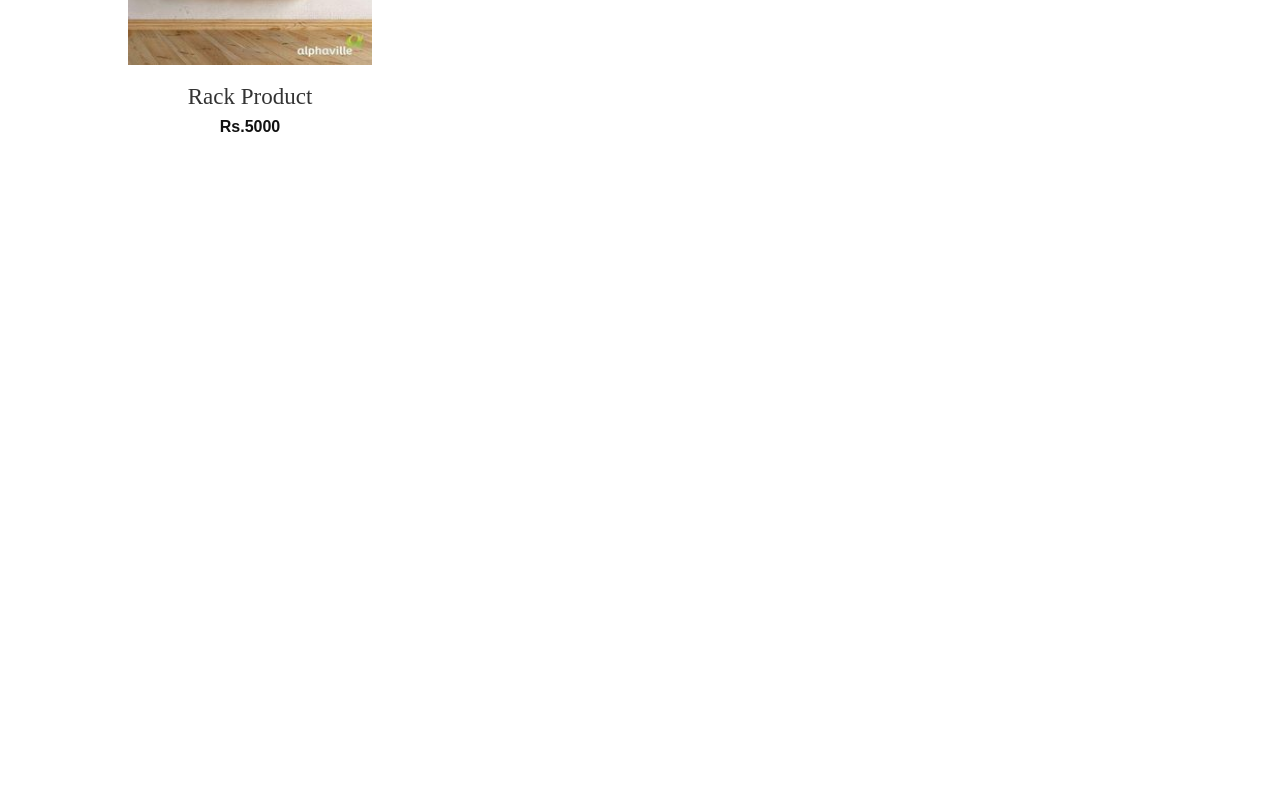
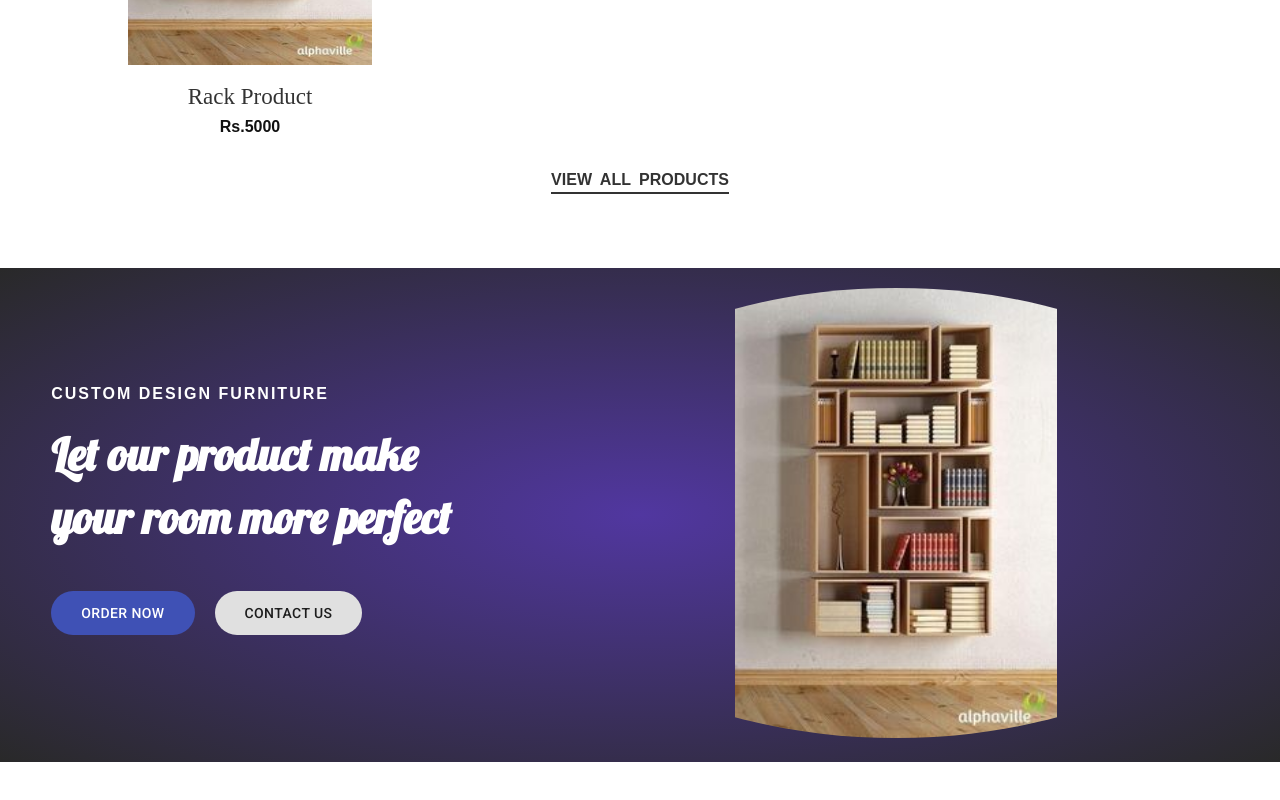
Before and after one commit to Sanjay-RD/Hamro-Furniture, a React (Create React App) app: page / in a window 1280 px wide. Shown: the part 1822-2622 px from the top of the page. Before the commit the page ends 1993 px from the top, so only its background shows below. Built offline with nearby package versions, Linux system fonts and the light colour scheme.

Commit message:
Custome Design Product Container

```diff
--- a/public/index.html
+++ b/public/index.html
@@ -17,7 +17,14 @@
       rel="stylesheet"
       href="https://fonts.googleapis.com/css?family=Roboto:300,400,500,700&display=swap"
     />
-
+    <!-- lobster fonts -->
+    <link rel="preconnect" href="https://fonts.googleapis.com" />
+    <link rel="preconnect" href="https://fonts.gstatic.com" crossorigin />
+    <link
+      href="https://fonts.googleapis.com/css2?family=Lobster&display=swap"
+      rel="stylesheet"
+    />
+    <!-- lobster fonts end -->
     <link
       rel="stylesheet"
       href="https://cdn.jsdelivr.net/npm/@fortawesome/fontawesome-free@5.15.3/css/fontawesome.min.css"
--- a/src/components/NewArrival.js
+++ b/src/components/NewArrival.js
@@ -125,6 +125,9 @@ const NewArrival = () => {
       {isActive4 && <Box products={newTableArrivalData} />}
       {isActive5 && <Box products={newRackArrivalData} />}
       {isActive6 && <Box products={newOtherArrivalData} />}
+      <div className="view__all">
+        <a href="#">View All Products</a>
+      </div>
     </div>
   );
 };
--- a/src/screens/HomeScreen.js
+++ b/src/screens/HomeScreen.js
@@ -2,8 +2,24 @@ import React from "react";
 import ImageSlider from "../components/ImageSlider";
 import NewArrival from "../components/NewArrival";
 import ProductCategory from "../components/ProductCategory";
+import { Button, makeStyles } from "@material-ui/core";
+
+import "../styles/CustomeStyles.css";
+
+import rack from "../images/category/rack.jpg";
+
+const useStyles = makeStyles((theme) => ({
+  btn: {
+    padding: "10px 30px",
+    borderRadius: "25px",
+    boxShadow: "none",
+    marginRight: "20px",
+    marginBottom: "10px",
+  },
+}));
 
 const HomeScreen = () => {
+  const classes = useStyles();
   return (
     <>
       <ImageSlider />
@@ -11,6 +27,31 @@ const HomeScreen = () => {
         <ProductCategory />
         <NewArrival />
       </div>
+      <div className="custom_design">
+        <div className="custom_content">
+          <div className="container">
+            <span className="custome-title">Custom Design Furniture</span>
+            <h2>Let our product make your room more perfect</h2>
+            <a href="#">
+              <Button
+                variant="contained"
+                color="primary"
+                className={classes.btn}
+              >
+                Order Now
+              </Button>
+            </a>
+            <a href="#">
+              <Button variant="contained" className={classes.btn}>
+                Contact Us
+              </Button>
+            </a>
+          </div>
+        </div>
+        <div className="custome-image">
+          <img src={rack} alt="rack.." />
+        </div>
+      </div>
     </>
   );
 };
--- /dev/null
+++ b/src/styles/CustomeStyles.css
@@ -0,0 +1,52 @@
+.custom_design {
+  display: flex;
+  background: radial-gradient(rgb(81 55 160), rgb(41 41 41));
+  align-items: center;
+  margin: 70px 0px;
+  padding: 20px 0px;
+}
+
+.custom_content {
+  flex-basis: 40%;
+}
+
+.custome-image {
+  flex-basis: 60%;
+}
+
+.custome-image img {
+  width: 100% !important;
+  height: 450px;
+  object-fit: contain;
+  border-radius: 50%;
+}
+
+.custome-title {
+  font-size: 16px;
+  color: #ffffff;
+  font-weight: 700;
+  letter-spacing: 2px;
+  text-transform: uppercase;
+  display: block;
+  margin-bottom: 20px;
+}
+.custom_design h2 {
+  color: #ffffff;
+  font-size: 45px;
+  line-height: 1.4;
+  margin-bottom: 42px;
+  font-family: "Lobster", cursive;
+}
+
+.MuiButton-label {
+  text-transform: uppercase;
+}
+
+@media screen and (max-width: 670px) {
+  .custom_design {
+    display: block;
+  }
+  .custome-image {
+    margin-top: 30px;
+  }
+}
--- a/src/styles/NewArrival.css
+++ b/src/styles/NewArrival.css
@@ -190,6 +190,18 @@ a {
   bottom: 0px;
 }
 
+.view__all {
+  text-align: center;
+}
+.view__all a {
+  text-transform: uppercase;
+  font-weight: bold;
+  word-spacing: 4px;
+  border-bottom: 2px solid #333;
+  padding-bottom: 3px;
+  display: inline-block;
+}
+
 @media (min-width: 992px) {
   .col-lg-12 {
     -ms-flex: 0 0 100%;
```
